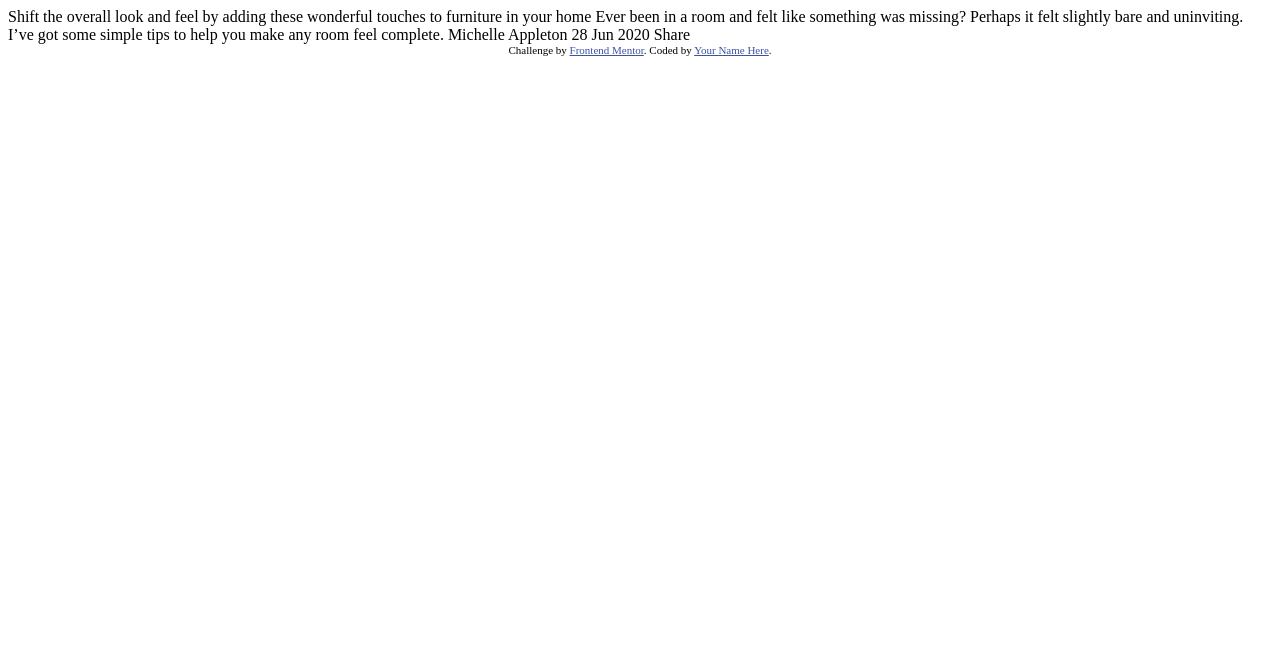
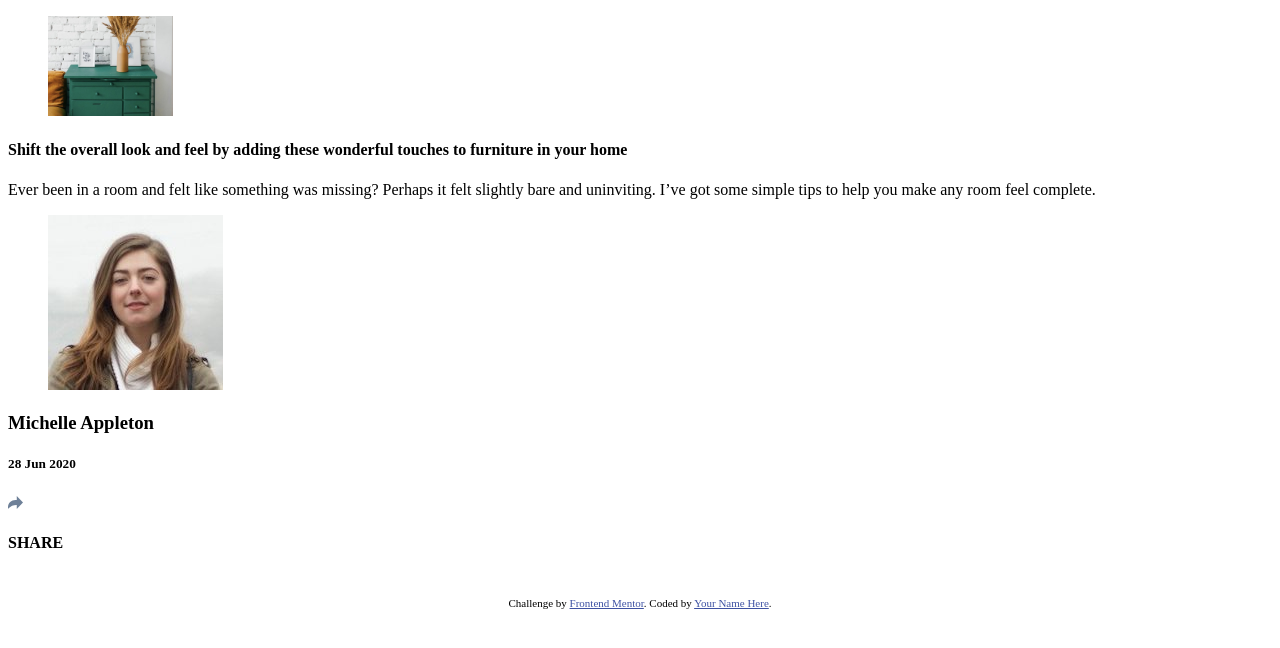
Before and after one commit to MauricioMorenoMorales/FroMe-Article-Preview-Component, a website: page index.html in a window 1280 px wide. Drawn offline with Linux system fonts and the light colour scheme.

Commit message:
Html Completado

```diff
--- a/index.html
+++ b/index.html
@@ -7,7 +7,7 @@
   <link rel="icon" type="image/png" sizes="32x32" href="./images/favicon-32x32.png">
 
   <title>Frontend Mentor | Article preview component</title>
-
+  <link href="https://fonts.googleapis.com/css2?family=Manrope:wght@500;700&display=swap" rel="stylesheet">
   <!-- Feel free to remove these styles or customise in your own stylesheet 👍 -->
   <style>
     .attribution { font-size: 11px; text-align: center; }
@@ -15,18 +15,41 @@
   </style>
 </head>
 <body>
-
-  Shift the overall look and feel by adding these wonderful
-  touches to furniture in your home
-
-  Ever been in a room and felt like something was missing? Perhaps
-  it felt slightly bare and uninviting. I’ve got some simple tips
-  to help you make any room feel complete.
-
-  Michelle Appleton
-  28 Jun 2020
-
-  Share
+  <main>
+    <section class="img">
+      <figure>
+        <img src="./images/drawers.jpg" alt="" height="100">
+      </figure>
+    </section>
+    <section class="text">
+      <h4>Shift the overall look and feel by adding these wonderful
+        touches to furniture in your home
+      </h4>
+      <p>
+        Ever been in a room and felt like something was missing? Perhaps
+        it felt slightly bare and uninviting. I’ve got some simple tips
+        to help you make any room feel complete.
+      </p>
+    </section>
+    <section class="footer">
+      <figure>
+        <img src="./images/avatar-michelle.jpg" alt="">
+      </figure>
+      <div class="footer-text">
+        <h3>Michelle Appleton</h3>
+        <h5>28 Jun 2020</h5>
+      </div>
+      <div class="button-container">
+        <img src="./images/icon-share.svg" alt="">
+      </div>
+      <div class="footer-social">
+        <h4>SHARE</h4>
+        <img src="./images/icon-facebook.svg" alt="">
+        <img src="./images/icon-twitter.svg" alt="">
+        <img src="./images/icon-pinterest.svg" alt="">
+      </div>
+    </section>
+  </main>
 
   <div class="attribution">
     Challenge by <a href="https://www.frontendmentor.io?ref=challenge" target="_blank">Frontend Mentor</a>.
@@ -34,3 +57,14 @@
   </div>
 </body>
 </html>
+<!-- Shift the overall look and feel by adding these wonderful
+touches to furniture in your home
+
+Ever been in a room and felt like something was missing? Perhaps
+it felt slightly bare and uninviting. I’ve got some simple tips
+to help you make any room feel complete.
+
+Michelle Appleton
+28 Jun 2020
+
+Share -->
--- a/sass/index.sass
+++ b/sass/index.sass
@@ -0,0 +1,6 @@
+$font-family: 'Manrope', sans-serif
+
+- Very Dark Grayish Blue: hsl(217, 19%, 35%)
+- Desaturated Dark Blue: hsl(214, 17%, 51%)
+- Grayish Blue: hsl(212, 23%, 69%)
+- Light Grayish Blue: hsl(210, 46%, 95%)
```
